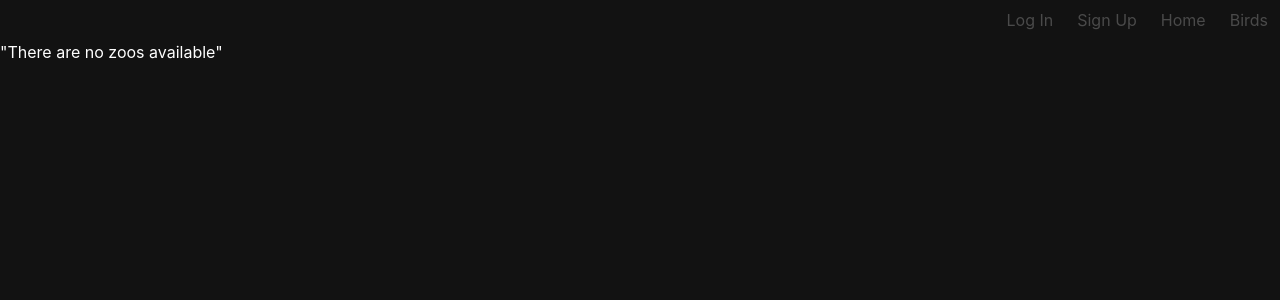
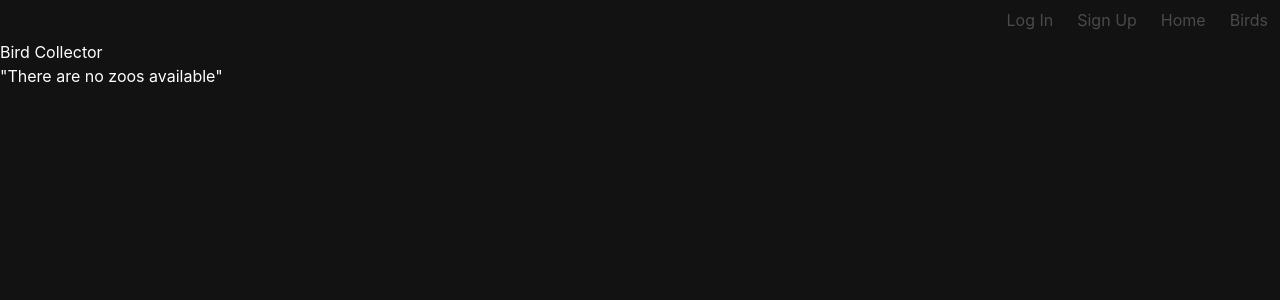
Before and after one commit to vvela2022/finch_collector, a Django app: page / in a window 1280 px wide. Shown: the top 300 px of the page. Run offline with Django 4.2, Linux system fonts and the light colour scheme; data that the repository does not hold is empty.

Commit message:
added title to homepage

```diff
--- a/main_app/templates/home.html
+++ b/main_app/templates/home.html
@@ -1,6 +1,7 @@
 {% extends 'base.html' %}
 {% block title %} Home {% endblock %}
 {% block content %}
+<h1>Bird Collector</h1>
 <div class="home__playlists">
     {% for zoo in zoos %}
 
```
